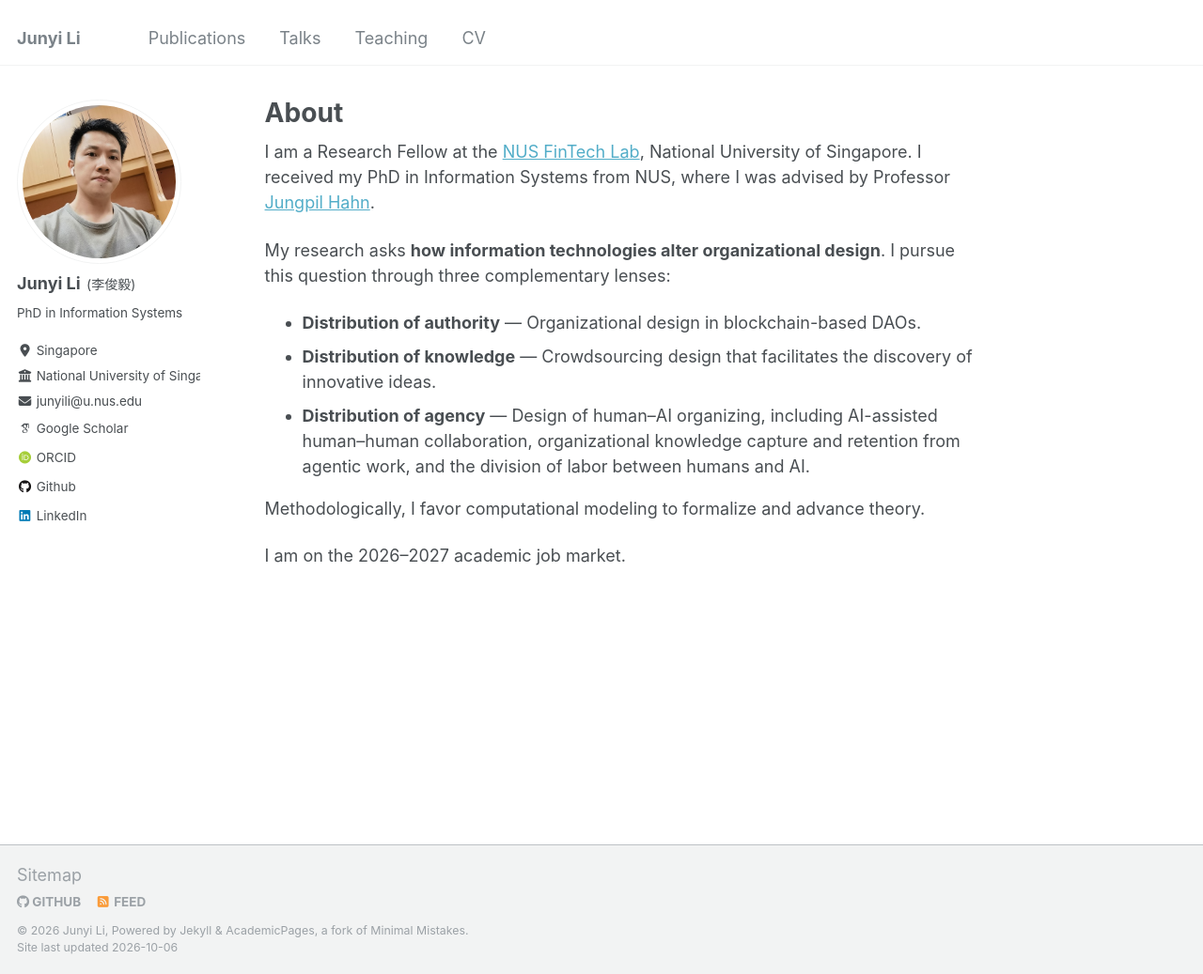
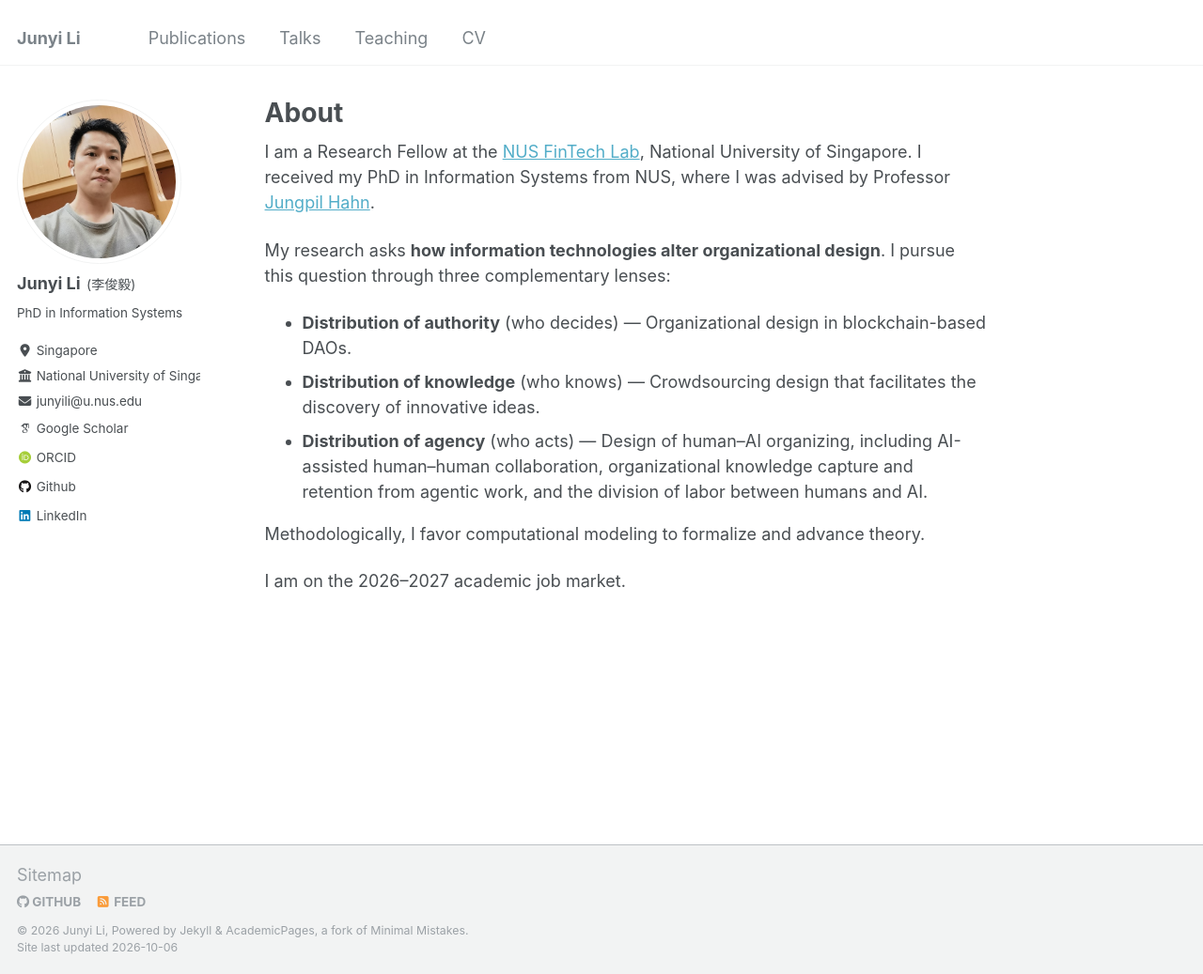
Before and after one commit to GrandJune/GrandJune.github.io, a Jekyll site: the page built from _pages/about.md, in a window 1280 px wide and 1037 px high. Shown: the whole window at 94% size. Built offline with Jekyll 4.4.1, drawn with Linux system fonts in a browser that asks for light colours; some web fonts are replaced.

Commit message:
Update about.md

```diff
--- a/_pages/about.md
+++ b/_pages/about.md
@@ -13,9 +13,9 @@ I am a Research Fellow at the [NUS FinTech Lab](https://fintechlab.nus.edu.sg/),
 
 My research asks **how information technologies alter organizational design**. I pursue this question through three complementary lenses:
 
-- **Distribution of authority** — Organizational design in blockchain-based DAOs.
-- **Distribution of knowledge** — Crowdsourcing design that facilitates the discovery of innovative ideas.
-- **Distribution of agency** — Design of human–AI organizing, including AI-assisted human–human collaboration, organizational knowledge capture and retention from agentic work, and the division of labor between humans and AI.
+- **Distribution of authority** (who decides) — Organizational design in blockchain-based DAOs.
+- **Distribution of knowledge** (who knows) — Crowdsourcing design that facilitates the discovery of innovative ideas.
+- **Distribution of agency** (who acts) — Design of human–AI organizing, including AI-assisted human–human collaboration, organizational knowledge capture and retention from agentic work, and the division of labor between humans and AI.
 
 Methodologically, I favor computational modeling to formalize and advance theory.
 
```
